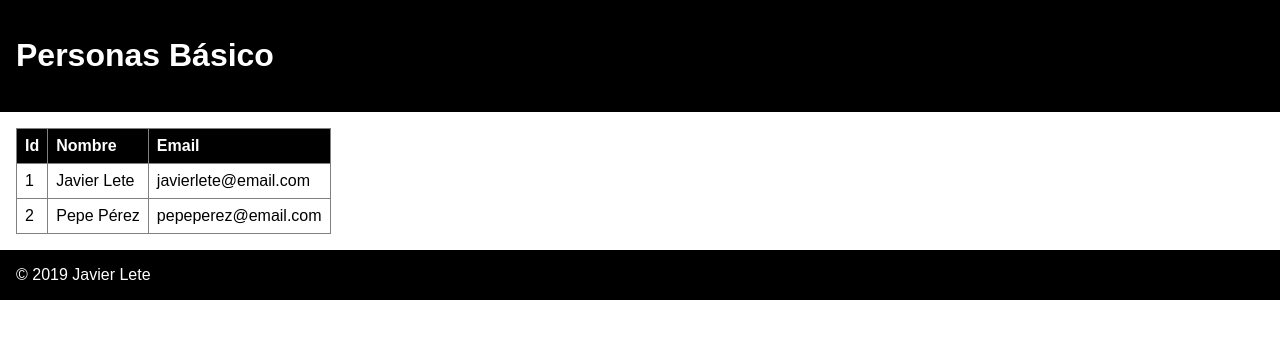
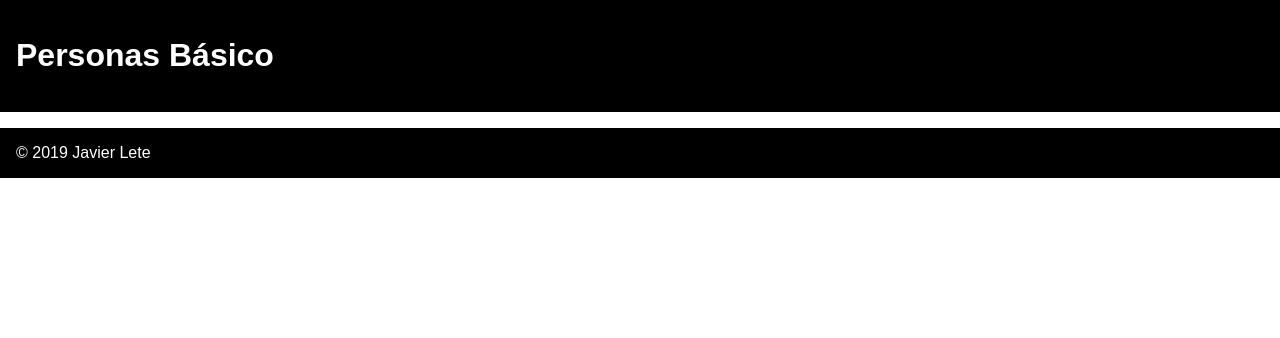
Before and after one commit to javierlete/angular-201909-personas-basico, an Angular app: page / in a window 1280 px wide. Shown: the top 338 px of the page. Built offline with nearby package versions, Linux system fonts and the light colour scheme.

Commit message:
Rutado con /listado

```diff
--- a/src/app/app-routing.module.ts
+++ b/src/app/app-routing.module.ts
@@ -1,8 +1,11 @@
 import { NgModule } from '@angular/core';
 import { Routes, RouterModule } from '@angular/router';
+import { ListadoComponent } from './listado/listado.component';
 
 
-const routes: Routes = [];
+const routes: Routes = [
+  { path: 'listado', component: ListadoComponent }
+];
 
 @NgModule({
   imports: [RouterModule.forRoot(routes)],
--- a/src/app/app.component.html
+++ b/src/app/app.component.html
@@ -1 +1 @@
-<app-listado></app-listado>
+<router-outlet></router-outlet>
```
